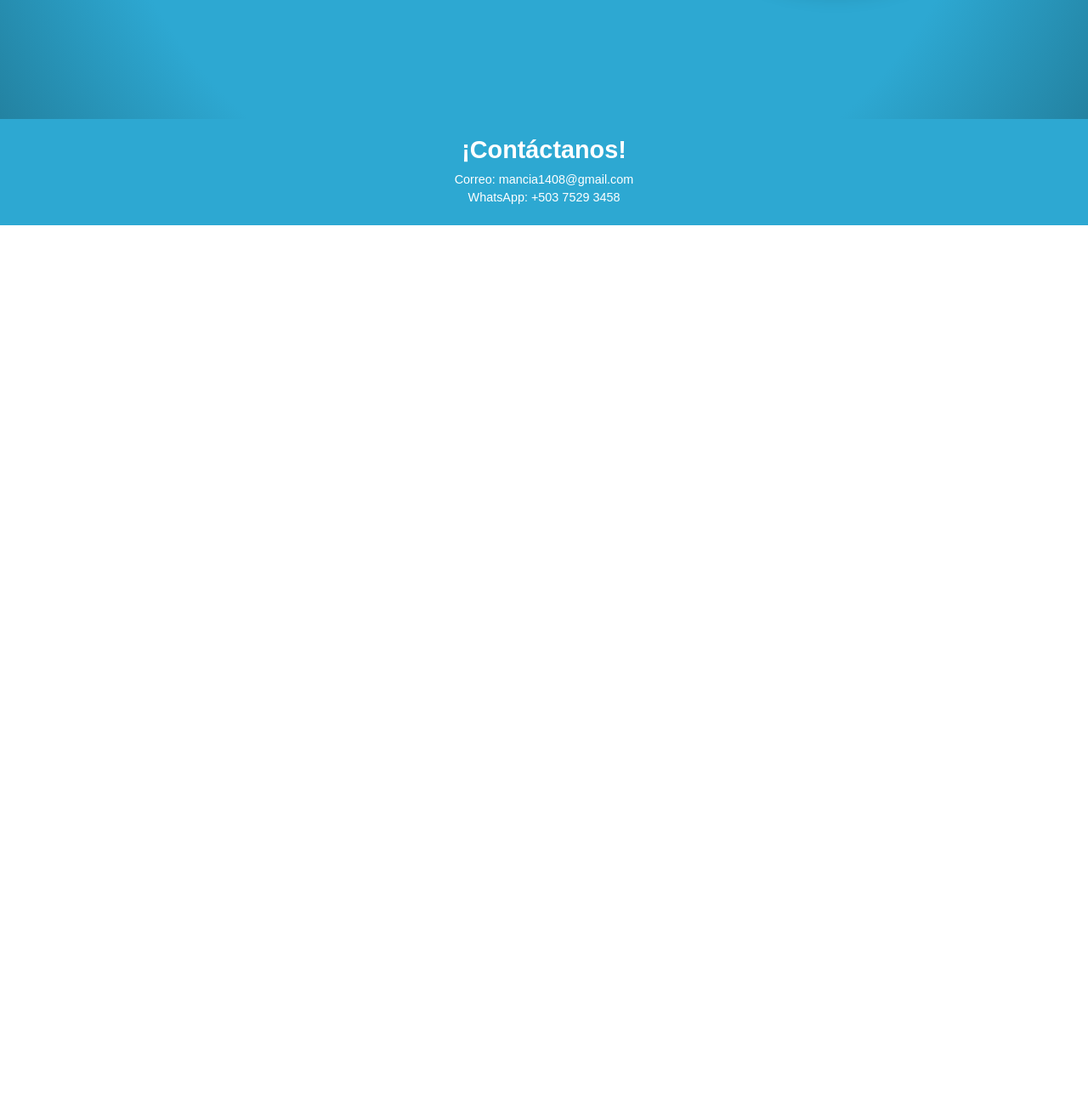
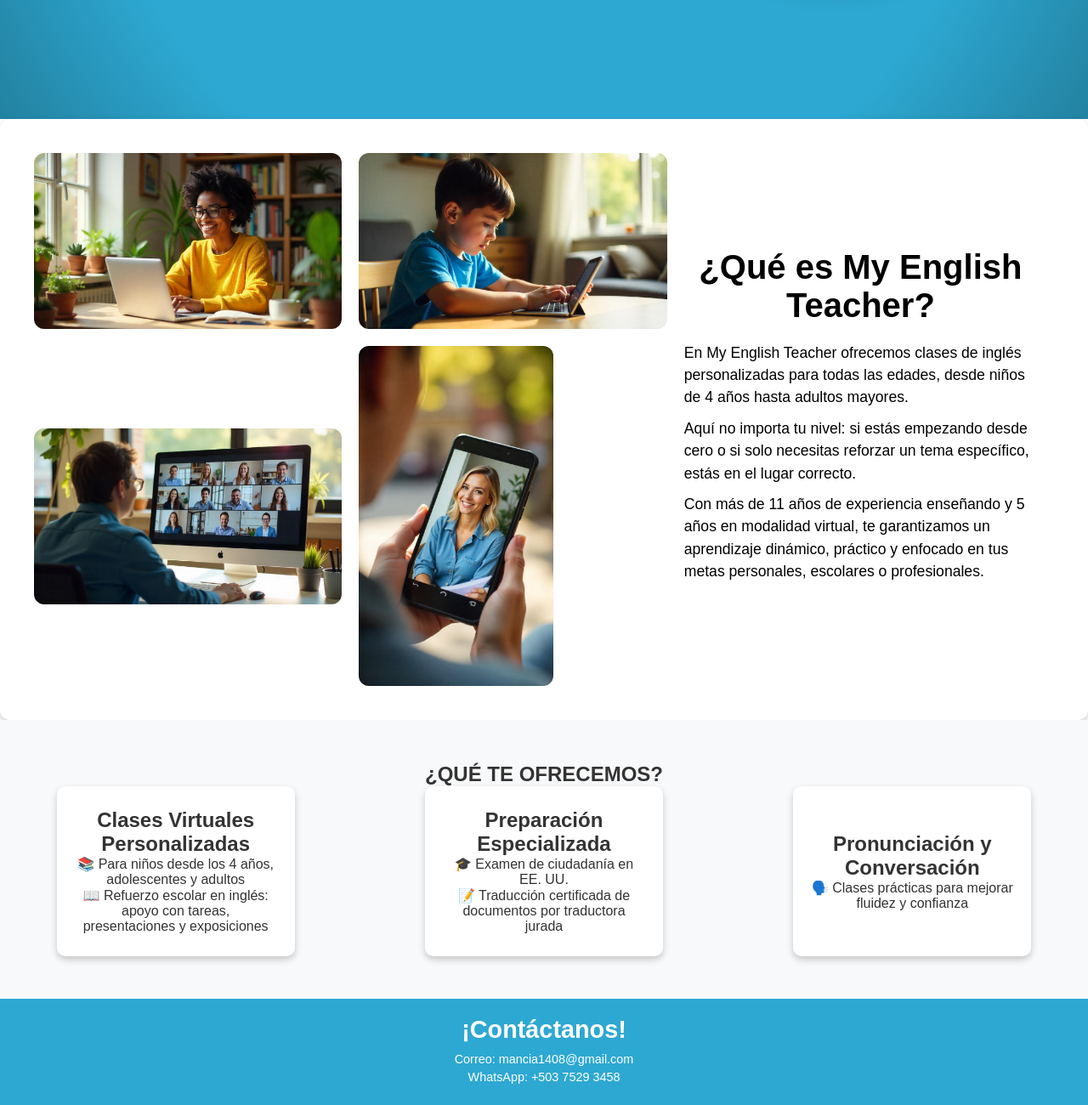
Before and after one commit to Emiliocho/My-english-teacher, a plain HTML site: page index.html in a window 1280 px wide. Shown: the part 718-2018 px from the top of the page at 85% size. Before the commit the page ends 983 px from the top, so only its background shows below. Drawn offline with Linux system fonts and the light colour scheme.

Commit message:
about and services sections

```diff
--- a/index.html
+++ b/index.html
@@ -33,6 +33,44 @@
                 <img src="./assets/hero image.png" alt="Imagen principal">
             </div>
         </section>
+
+        <section class="about">
+            <div class="grid-container">
+                <img src="./assets/freepik__the-style-is-candid-image-photography-with-natural__49398.png" alt="Imagen principal">
+                <img src="./assets/freepik__the-style-is-candid-image-photography-with-natural__49399.png" alt="">
+                <img src="./assets/freepik__the-style-is-candid-image-photography-with-natural__49401.png" alt="">
+                <img src="./assets/freepik__the-style-is-candid-image-photography-with-natural__49402.png" alt="" id="main-img">
+            </div>
+        <div class="content">
+            <h1>¿Qué es My English Teacher?</h1>
+            <p>En My English Teacher ofrecemos clases de inglés personalizadas para todas las edades, desde niños de 4 años hasta adultos mayores.</p>
+            <p>Aquí no importa tu nivel: si estás empezando desde cero o si solo necesitas reforzar un tema específico, estás en el lugar correcto.</p>
+            <p>Con más de 11 años de experiencia enseñando y 5 años en modalidad virtual, te garantizamos un aprendizaje dinámico, práctico y enfocado en tus metas personales, escolares o profesionales.</p>
+        </div>
+    </section>
+
+        <section id="services">
+            <h2>¿QUÉ TE OFRECEMOS?</h2>
+            <div class="container">
+                <div class="card">
+                    <h2>Clases Virtuales Personalizadas</h2>
+                    <p>📚 Para niños desde los 4 años, adolescentes y adultos</p>
+                    <p>📖 Refuerzo escolar en inglés: apoyo con tareas, presentaciones y exposiciones</p>
+                </div>
+
+                <div class="card">
+                    <h2>Preparación Especializada</h2>
+                    <p>🎓 Examen de ciudadanía en EE. UU.</p>
+                    <p>📝 Traducción certificada de documentos por traductora jurada</p>
+                </div>
+
+                <div class="card">
+                    <h2>Pronunciación y Conversación</h2>
+                    <p>🗣️ Clases prácticas para mejorar fluidez y confianza</p>
+                </div>
+            </div>
+
+        </section>
     </main>
     <footer id="contact">
         <h2>¡Contáctanos!</h2>
--- a/style.css
+++ b/style.css
@@ -28,6 +28,10 @@
             font-size: 1.5rem; /* Make logo more prominent */
         }
 
+        nav {
+            background-color: #2DA8D2;
+            box-shadow: none !important;
+        }
         nav ul {
             list-style: none;
             padding: 0;
@@ -44,8 +48,14 @@
             color: white;
             text-decoration: none;
             font-weight: bold;
-            padding: 5px 0; /* Add padding for clickable area */
+            padding: 0 12px; /* Add padding for clickable area */
             display: block; /* Make the whole padding area clickable */
+        }
+
+        ul {
+            background-color: #2DA8D2;
+            box-shadow: none;
+            text-shadow: none;
         }
 
         /* Hero Section Styling */
@@ -84,11 +94,6 @@
             line-height: 1.5;
         }
 
-        #hero-btn {
-            /* Position handling will be done by flexbox on #hero */
-            /* Remove absolute positioning styles from here */
-        }
-
         #hero-btn button {
             background-color: #FEC908;
             color: black;
@@ -114,6 +119,99 @@
             border-radius: 50%;
             box-shadow: 3px 3px 5px rgba(0, 0, 0, 0.3),
                         10px 10px 20px rgba(0, 0, 0, 0.1);
+        }
+
+        .about {
+            display: flex;
+            align-items: center;
+            justify-content: center;
+            max-width: 100vw;
+            text-align: center;
+            background: white;
+            padding: 40px;
+            border-radius: 12px;
+            box-shadow: 0 4px 10px rgba(0, 0, 0, 0.2);
+
+            .grid-container {
+                display: grid;
+                grid-template-columns: repeat(2, 1fr);
+                grid-gap: 20px;
+                justify-content: center;
+                align-items: center;
+                max-width: 100%;
+                height: 100%;
+                margin: 0 auto;
+
+                img {
+                    width: 100%;
+                    height: auto;
+                    object-fit: cover;
+                    border-radius: 12px;
+                }
+
+                #main-img {
+                    width: auto;
+                    height: 400px;
+                    object-fit: cover;
+                    border-radius: 12px;
+                }
+            }
+            .content {
+                padding: 20px;
+                text-align: center;
+                h1 {
+                    font-size: 2.5rem;
+                    margin-bottom: 20px;
+                }
+                p {
+                    font-size: 1.1rem;
+                    line-height: 1.5;
+                    text-align: left;
+                    margin-bottom: 10px;
+                }
+            }
+        }
+
+        /* Services Section Styling */
+        #services {
+            width: 100vw;
+            height: 100%;
+            background-color: #F8F9FA;
+            padding: 50px 0;
+            text-align: center;
+            color: #333;
+        }
+        .container {
+            display: flex;
+            align-items: center;
+            gap: 20px;
+            flex-wrap: wrap;
+            max-width: 100vw;
+            justify-content: space-around;
+        }
+
+        .card {
+            display: flex;
+            flex-direction: column;
+            align-items: center;
+            justify-content: center;
+            background: white;
+            padding: 20px;
+            width: 280px;
+            height: 200px;
+            border-radius: 10px;
+            box-shadow: 0 4px 8px rgba(0, 0, 0, 0.2);
+            text-align: center;
+            transition: transform 0.3s ease-in-out;
+
+            p {
+                top: 50%;
+                left: 50%;
+            }
+        }
+
+        .card:hover {
+            transform: translateY(-5px) scale(1.01);
         }
 
         /* Footer Styling */
```
Also changed, not shown: form.html (added, +15 -0 lines), assets/freepik__the-style-is-candid-image-photography-with-natural__49398.png (added), assets/freepik__the-style-is-candid-image-photography-with-natural__49399.png (added), assets/freepik__the-style-is-candid-image-photography-with-natural__49401.png (added), assets/freepik__the-style-is-candid-image-photography-with-natural__49402.png (added).
